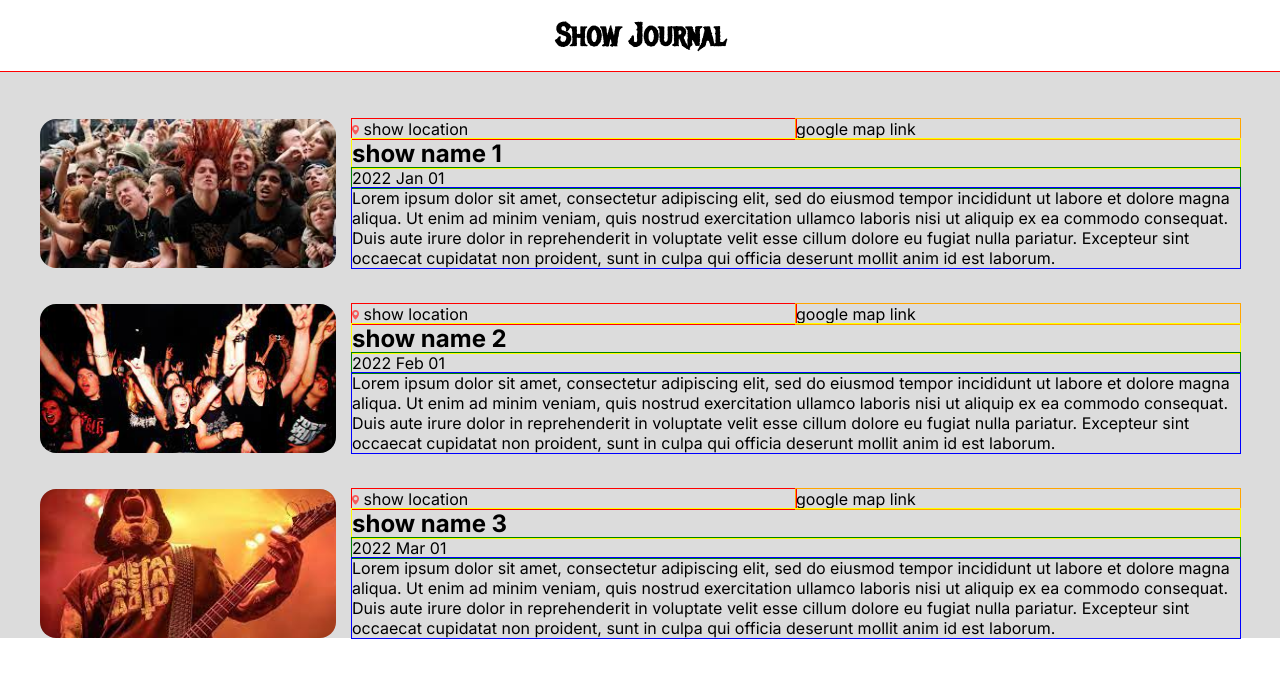
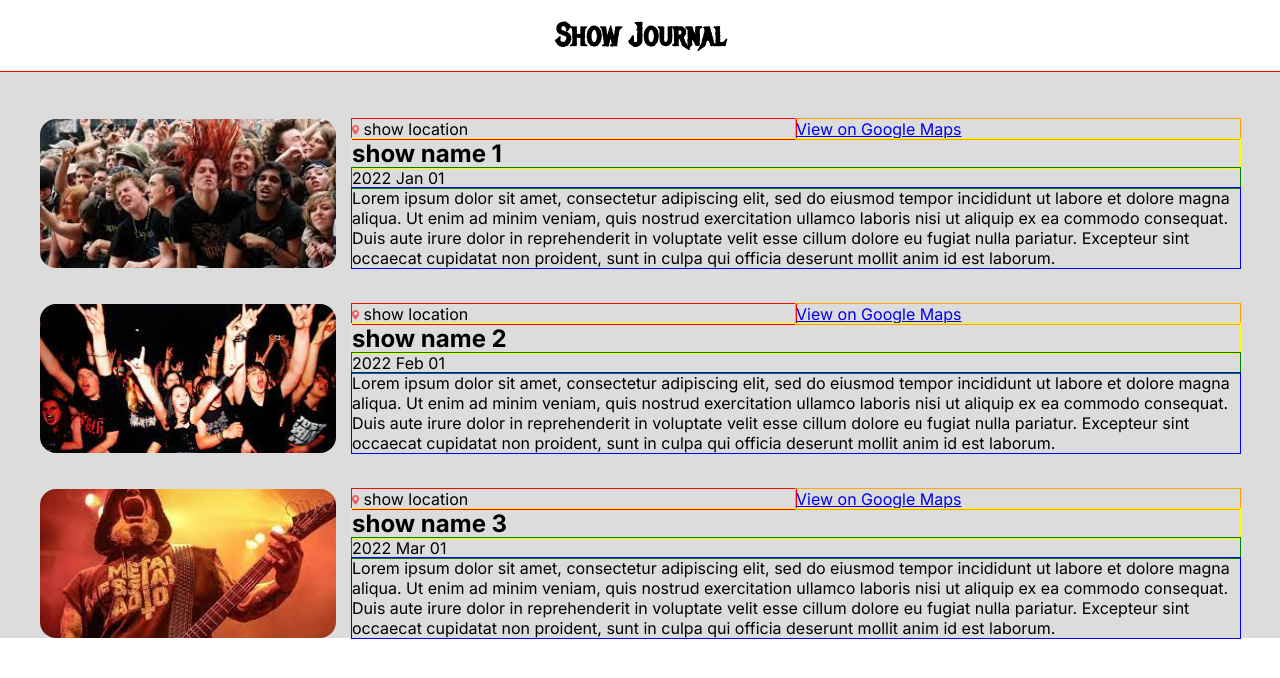
Before and after one commit to vishalicious213/show-journal, a React (Vite) app: page / in a window 1280 px wide. Shown: the top 678 px of the page. Built offline with nearby package versions, Linux system fonts and the light colour scheme.

Commit message:
turned .show-map into hyperlinks

```diff
--- a/components/Show.jsx
+++ b/components/Show.jsx
@@ -6,7 +6,7 @@ export default function Show(props) {
             <div className="show-image" style={{backgroundImage: `url(${props.pics[0]})`}}></div>
             <div className="show-details">
                 <p className="show-location"><img src={pin} /> {props.location}</p>
-                <p className="show-map">{props.map}</p>
+                <p className="show-map"><a href={props.map} target="blank">View on Google Maps</a></p>
                 <h2 className="show-name">{props.name}</h2>
                 <p className="show-date">{props.date}</p>
                 <p className="show-desc">{props.desc}</p>
--- a/data.js
+++ b/data.js
@@ -3,7 +3,7 @@ export default [
         id: 0,
         name: "show name 1",
         location: "show location",
-        map: "google map link",
+        map: "https://google.com",
         date: "2022 Jan 01",
         desc: "Lorem ipsum dolor sit amet, consectetur adipiscing elit, sed do eiusmod tempor incididunt ut labore et dolore magna aliqua. Ut enim ad minim veniam, quis nostrud exercitation ullamco laboris nisi ut aliquip ex ea commodo consequat. Duis aute irure dolor in reprehenderit in voluptate velit esse cillum dolore eu fugiat nulla pariatur. Excepteur sint occaecat cupidatat non proident, sunt in culpa qui officia deserunt mollit anim id est laborum.",
         pics: ["show-1.jpg", "show-2.jpg", "show-3.jpg"]
@@ -12,7 +12,7 @@ export default [
         id: 1,
         name: "show name 2",
         location: "show location",
-        map: "google map link",
+        map: "https://wikipedia.org",
         date: "2022 Feb 01",
         desc: "Lorem ipsum dolor sit amet, consectetur adipiscing elit, sed do eiusmod tempor incididunt ut labore et dolore magna aliqua. Ut enim ad minim veniam, quis nostrud exercitation ullamco laboris nisi ut aliquip ex ea commodo consequat. Duis aute irure dolor in reprehenderit in voluptate velit esse cillum dolore eu fugiat nulla pariatur. Excepteur sint occaecat cupidatat non proident, sunt in culpa qui officia deserunt mollit anim id est laborum.",
         pics: ["show-2.jpg", "show-3.jpg", "show-1.jpg"]
@@ -21,7 +21,7 @@ export default [
         id: 2,
         name: "show name 3",
         location: "show location",
-        map: "google map link",
+        map: "https://reddit.com",
         date: "2022 Mar 01",
         desc: "Lorem ipsum dolor sit amet, consectetur adipiscing elit, sed do eiusmod tempor incididunt ut labore et dolore magna aliqua. Ut enim ad minim veniam, quis nostrud exercitation ullamco laboris nisi ut aliquip ex ea commodo consequat. Duis aute irure dolor in reprehenderit in voluptate velit esse cillum dolore eu fugiat nulla pariatur. Excepteur sint occaecat cupidatat non proident, sunt in culpa qui officia deserunt mollit anim id est laborum.",
         pics: ["show-3.jpg", "show-1.jpg", "show-2.jpg"]
```
